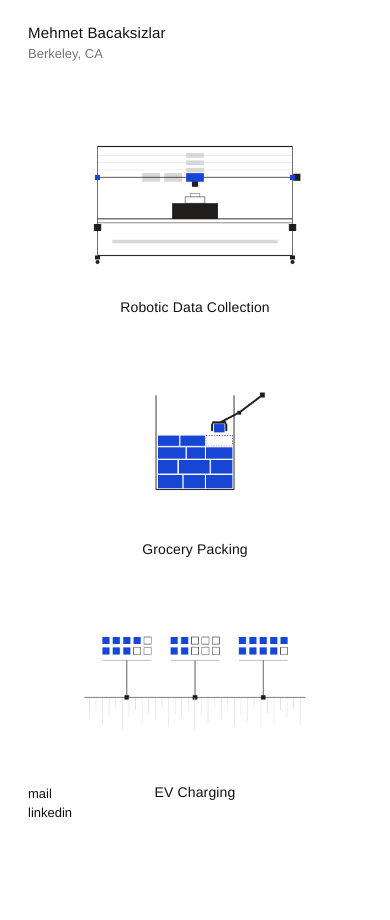
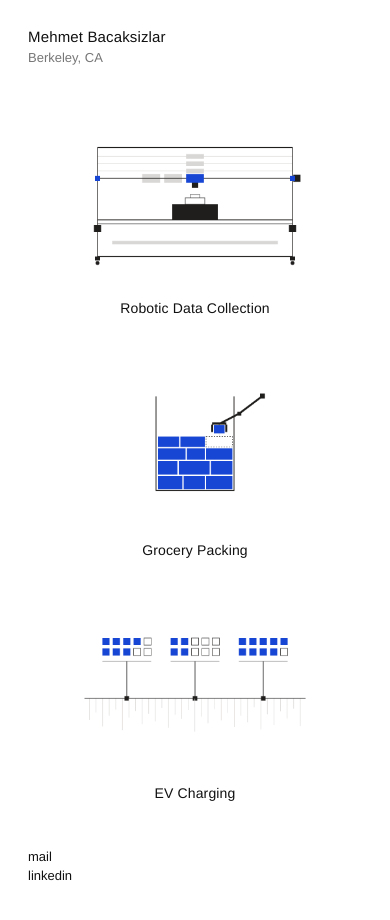
Before and after one commit to mehmeta13/portfolio, a plain HTML site: page index.html in a window 390 px wide. Drawn offline with Linux system fonts and the light colour scheme.

Commit message:
Mobile: header and footer scroll with the page instead of floating
Co-Authored-By: Claude Fable 5 <noreply@anthropic.com>

```diff
--- a/style.css
+++ b/style.css
@@ -487,4 +487,21 @@ body.subpage .project-page {
   .projects {
     gap: 48px;
   }
+
+  /* On phones the header and footer scroll with the page instead of
+     floating over the content. */
+  .site-header {
+    position: static;
+    padding: 28px 28px 0;
+  }
+
+  .home {
+    min-height: 0;
+    padding: 56px 24px 48px;
+  }
+
+  .site-footer {
+    position: static;
+    padding: 0 28px 36px;
+  }
 }
```
